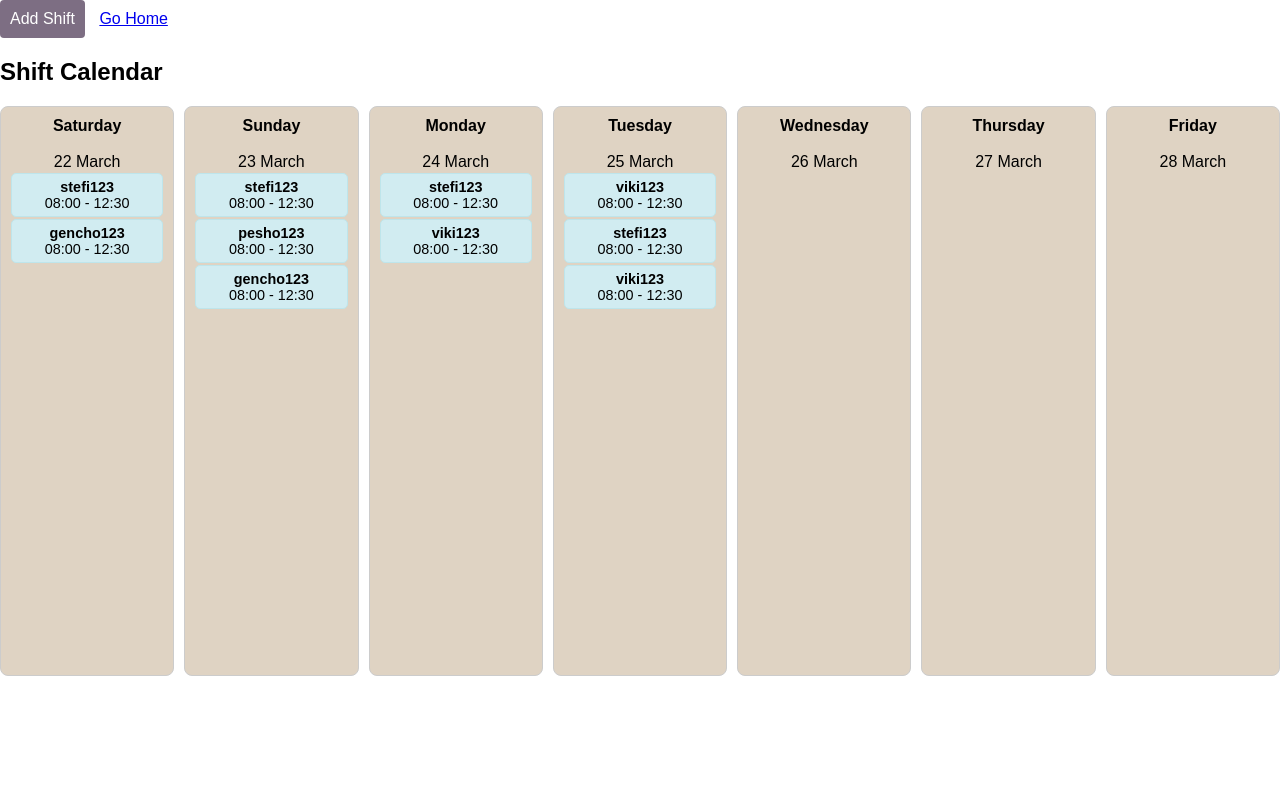
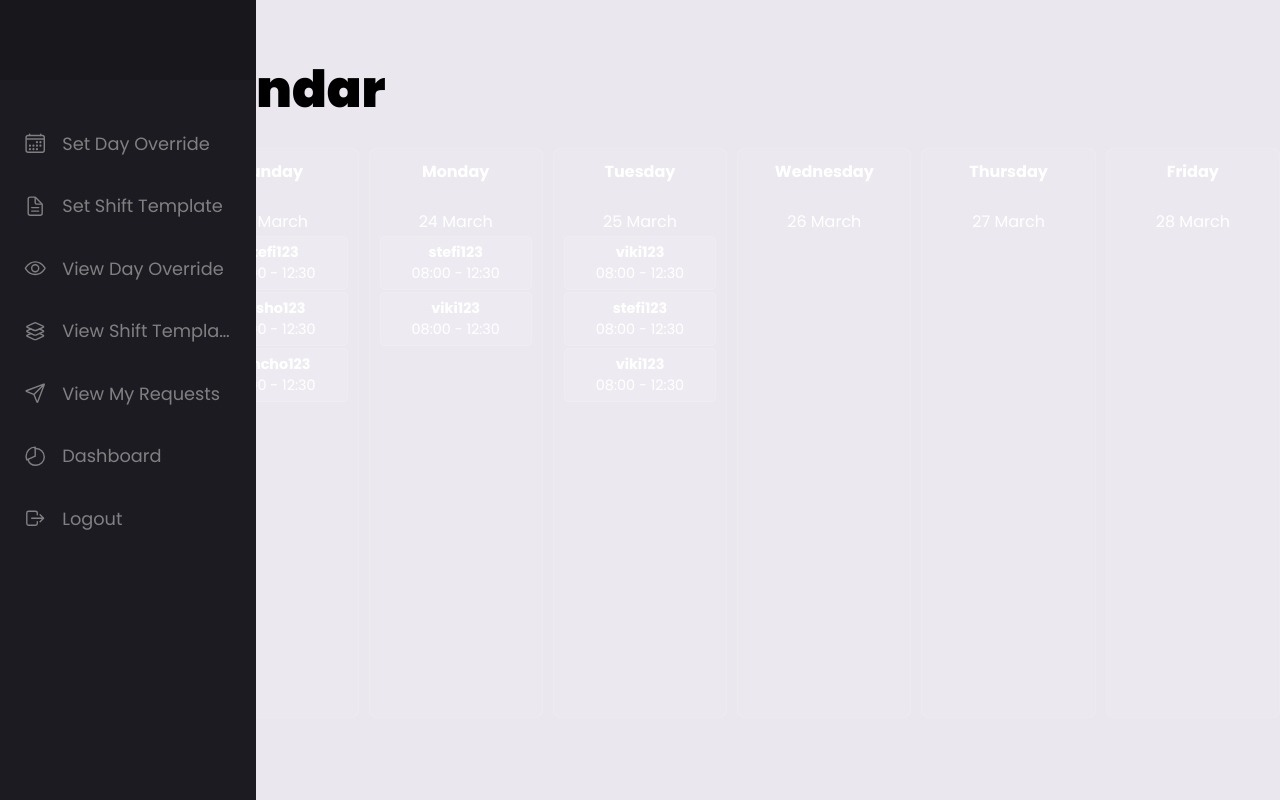
Before and after one commit to p-ivanovv/Mladi-Bogati-Tuesari, a Flask app: page /shift/add in a window 1280 px wide. Run offline with Flask 3, Linux system fonts and the light colour scheme; a user stored in the database is signed in.

Commit message:
navbar na vsqkude

```diff
--- a/static/css/add_shift.css
+++ b/static/css/add_shift.css
@@ -1,7 +1,8 @@
 body, html {
     height: 100%;
     margin: 0;
-    font-family: Arial, Helvetica, sans-serif;
+    font-family: 'Poppins', sans-serif;
+    background-color: #080710;
     overflow: hidden;
 }
 
@@ -9,15 +10,17 @@
     max-width: 600px;
     margin: 50px auto;
     padding: 20px;
-    background-color: #DFD3C3;
-    box-shadow: 0 0 10px rgba(0, 0, 0, 0.1);
-    border-radius: 8px;
+    background-color: rgba(255, 255, 255, 0.13);
+    box-shadow: 0 0 40px rgba(8, 7, 16, 0.6);
+    border-radius: 10px;
+    backdrop-filter: blur(10px);
+    border: 2px solid rgba(255, 255, 255, 0.1);
 }
 
 h1 {
     text-align: center;
-    font-family: 'Merienda', cursive;
-    color: #7D6E83;
+    font-family: 'Poppins', sans-serif;
+    color: #ffffff;
 }
 
 form {
@@ -28,21 +31,22 @@
 label {
     margin-bottom: 10px;
     font-weight: bold;
-    color: #7D6E83;
+    color: #ffffff;
 }
 
 input, select {
     margin-bottom: 20px;
     padding: 10px;
-    border: 1px solid #D0B8A8;
+    border: 1px solid rgba(255, 255, 255, 0.1);
     border-radius: 4px;
-    background-color: #F8EDE3;
+    background-color: rgba(255, 255, 255, 0.07);
+    color: #ffffff;
 }
 
 button {
     padding: 10px;
-    background-color: #7D6E83;
-    color: #fff;
+    background-color: #ffffff;
+    color: #080710;
     border: none;
     border-radius: 4px;
     cursor: pointer;
@@ -63,21 +67,24 @@
     height: 100%;
     background-color: rgba(0, 0, 0, 0.5);
 }
-/*testvam neshto*/
+
 .modal-content {
-    background-color: white;
+    background-color: rgba(255, 255, 255, 0.13);
     margin: 10% auto;
     padding: 20px;
-    border: 1px solid #888;
+    border: 1px solid rgba(255, 255, 255, 0.1);
     width: 50%;
     border-radius: 10px;
     text-align: center;
+    backdrop-filter: blur(10px);
+    box-shadow: 0 0 40px rgba(8, 7, 16, 0.6);
 }
 
 .close {
     float: right;
     font-size: 28px;
     cursor: pointer;
+    color: #ffffff;
 }
 
 .calendar {
@@ -89,22 +96,24 @@
 }
 
 .day {
-    border: 1px solid #ccc;
+    border: 1px solid rgba(255, 255, 255, 0.1);
     padding: 10px;
     text-align: center;
-    background-color: #DFD3C3;
+    background-color: rgba(255, 255, 255, 0.07);
     display: flex;
     flex-direction: column;
     justify-content: flex-start;
     border-radius: 8px;
+    color: #ffffff;
 }
 
 .shift {
     margin-top: 2px;
     padding: 5px;
-    background-color: #D1ECF1;
-    border: 1px solid #bee5eb;
+    background-color: rgba(255, 255, 255, 0.13);
+    border: 1px solid rgba(255, 255, 255, 0.1);
     border-radius: 5px;
     font-size: 0.9em;
     cursor: pointer;
+    color: #ffffff;
 }
--- a/templates/add_shift.html
+++ b/templates/add_shift.html
@@ -14,6 +14,7 @@
     </style>
 </head>
 <body>
+    {% include 'navbar.html' %}
     <button id="openModal">Add Shift</button>
     <a href="{{ url_for('dashboard') }}" class="btn btn-secondary" style="margin-left: 10px;">Go Home</a>
     <div id="shiftModal" class="modal">
--- a/templates/edit_shift.html
+++ b/templates/edit_shift.html
@@ -6,6 +6,7 @@
     <title>Edit Shift</title>
 </head>
 <body>
+    {% include 'navbar.html' %}
     <h1>Edit Shift</h1>
     <form method="POST" action="{{ url_for('edit_shift', shift_id=shift.id) }}">
         <label for="date">Date:</label>
--- a/templates/navbar.html
+++ b/templates/navbar.html
@@ -15,38 +15,67 @@
         <span class="link-text" style="color: white;">Bobche</span>
       </a>
     </li>
-    <li class="navbar-item flexbox-left">
-      <a class="navbar-item-inner flexbox-left">
-        <div class="navbar-item-inner-icon-wrapper flexbox">
-          <ion-icon name="search-outline"></ion-icon>
-        </div>
-        <span class="link-text">Search</span>
-      </a>
-    </li>
-    <li class="navbar-item flexbox-left">
-      <a class="navbar-item-inner flexbox-left" href="{{ url_for('requests') }}">
-        <div class="navbar-item-inner-icon-wrapper flexbox">
-          <ion-icon name="home-outline"></ion-icon>
-        </div>
-        <span class="link-text">Home</span>
-      </a>
-    </li>
+    {% if request.endpoint != 'add_shift' %}
     <li class="navbar-item flexbox-left">
       <a class="navbar-item-inner flexbox-left" href="{{ url_for('add_shift') }}">
         <div class="navbar-item-inner-icon-wrapper flexbox">
           <ion-icon name="add-outline"></ion-icon>
         </div>
-        <span class="link-text">Add Post</span>
+        <span class="link-text">Add Shift</span>
       </a>
     </li>
+    {% endif %}
+    {% if request.endpoint != 'set_day_override' %}
     <li class="navbar-item flexbox-left">
-      <a class="navbar-item-inner flexbox-left" href="{{ url_for('add_shift') }}">
+      <a class="navbar-item-inner flexbox-left" href="{{ url_for('set_day_override') }}">
         <div class="navbar-item-inner-icon-wrapper flexbox">
-          <ion-icon name="heart-outline"></ion-icon>
+          <ion-icon name="calendar-outline"></ion-icon>
         </div>
-        <span class="link-text">Wishlist</span>
+        <span class="link-text">Set Day Override</span>
       </a>
     </li>
+    {% endif %}
+    {% if request.endpoint != 'set_shift_template' %}
+    <li class="navbar-item flexbox-left">
+      <a class="navbar-item-inner flexbox-left" href="{{ url_for('set_shift_template') }}">
+        <div class="navbar-item-inner-icon-wrapper flexbox">
+          <ion-icon name="document-text-outline"></ion-icon>
+        </div>
+        <span class="link-text">Set Shift Template</span>
+      </a>
+    </li>
+    {% endif %}
+    {% if request.endpoint != 'view_day_overrides' %}
+    <li class="navbar-item flexbox-left">
+      <a class="navbar-item-inner flexbox-left" href="{{ url_for('view_day_overrides') }}">
+        <div class="navbar-item-inner-icon-wrapper flexbox">
+          <ion-icon name="eye-outline"></ion-icon>
+        </div>
+        <span class="link-text">View Day Override</span>
+      </a>
+    </li>
+    {% endif %}
+    {% if request.endpoint != 'view_shift_templates' %}
+    <li class="navbar-item flexbox-left">
+      <a class="navbar-item-inner flexbox-left" href="{{ url_for('view_shift_templates') }}">
+        <div class="navbar-item-inner-icon-wrapper flexbox">
+          <ion-icon name="layers-outline"></ion-icon>
+        </div>
+        <span class="link-text">View Shift Template</span>
+      </a>
+    </li>
+    {% endif %}
+    {% if request.endpoint != 'requests' %}
+    <li class="navbar-item flexbox-left">
+      <a class="navbar-item-inner flexbox-left" href="{{ url_for('requests') }}">
+        <div class="navbar-item-inner-icon-wrapper flexbox">
+          <ion-icon name="paper-plane-outline"></ion-icon>
+        </div>
+        <span class="link-text">View My Requests</span>
+      </a>
+    </li>
+    {% endif %}
+    {% if request.endpoint != 'dashboard' %}
     <li class="navbar-item flexbox-left">
       <a class="navbar-item-inner flexbox-left" href="{{ url_for('dashboard') }}">
         <div class="navbar-item-inner-icon-wrapper flexbox">
@@ -55,6 +84,9 @@
         <span class="link-text">Dashboard</span>
       </a>
     </li>
+    {% endif %}
+  </ul>
+  <ul class="navbar-items flexbox-col">
     <li class="navbar-item flexbox-left">
       {% if current_user.is_authenticated %}
       <a class="navbar-item-inner flexbox-left" href="{{ url_for('logout') }}">
--- a/templates/schedule.html
+++ b/templates/schedule.html
@@ -15,6 +15,7 @@
     <script src="{{ url_for('static', filename='js/transitions.js') }}"></script>
 </head>
 <body>
+    {% include 'navbar.html' %}
     <h2>Shift Calendar</h2>
     {% include 'calendar.html' %}
     <script>
--- a/templates/set_day_override.html
+++ b/templates/set_day_override.html
@@ -7,6 +7,7 @@
     <link rel="stylesheet" href="/static/css/set_day_override.css">
 </head>
 <body>
+    {% include 'navbar.html' %}
     <form method="POST" action="/set_day_override">
         <label for="day">Day:</label>
         <select name="day" required>
--- a/templates/view_day_overrides.html
+++ b/templates/view_day_overrides.html
@@ -25,6 +25,7 @@
     </style>
 </head>
 <body>
+    {% include 'navbar.html' %}
     <h1>Day Overrides</h1>
 
     {% if day_overrides %}
--- a/templates/view_shift_templates.html
+++ b/templates/view_shift_templates.html
@@ -25,6 +25,7 @@
     </style>
 </head>
 <body>
+    {% include 'navbar.html' %}
     <h1>Shift Templates</h1>
 
     {% if shift_templates %}
```
Also changed, not shown: templates/set_shift_template.html (+9 -2 lines).
